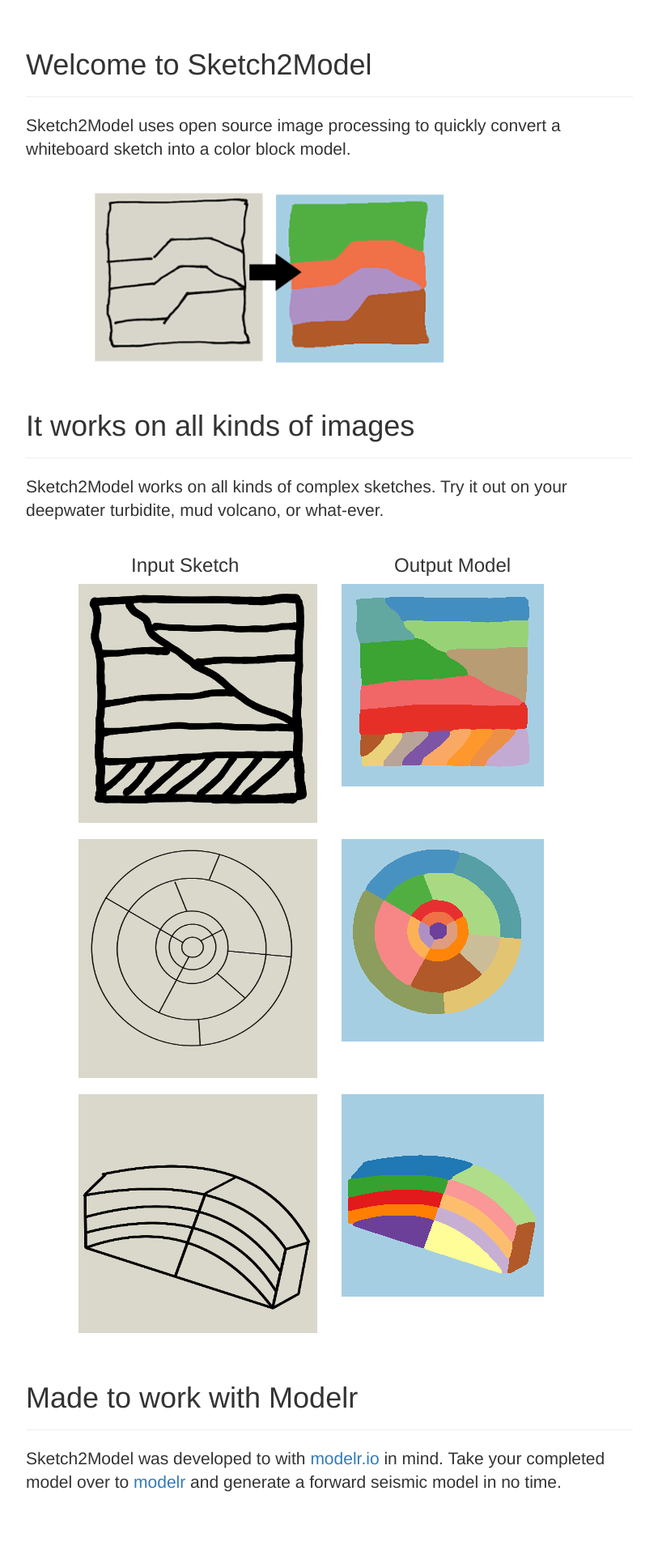
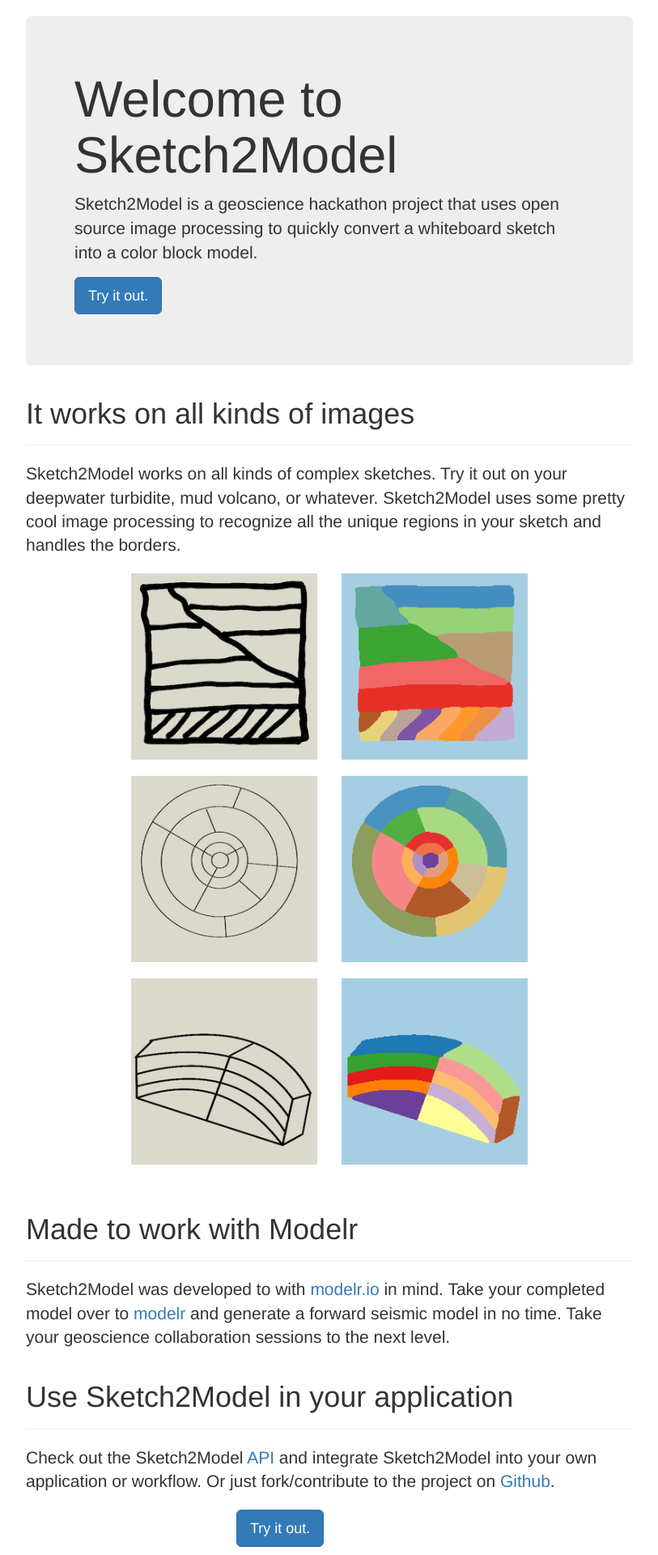
Before and after one commit to epsalt/sketch2model-web, a Flask app: page / in a window 1280 px wide. Shown: the part 52-1972 px from the top of the page at 81% size, without its empty margins (233-1046 px from the left). Before the commit the page ends 1894 px from the top, so only its background shows below. Run offline with Flask 2, Linux system fonts and the light colour scheme; some libraries are stand-ins or nearby versions.

Commit message:
More template content changes

```diff
--- a/sketch2model_web/templates/intro.html
+++ b/sketch2model_web/templates/intro.html
@@ -4,19 +4,14 @@
 <div class="row">
   <div class="col-sm-offset-2 col-sm-8">
 
-    <div class="page-header">
+    <div class="jumbotron">
       <h1>Welcome to Sketch2Model</h1>
-    </div>
-
-    <p class="lead">
-      Sketch2Model uses open source image processing to quickly
-      convert a whiteboard sketch into a color block model.
-    </p>
-
-    <div class="row">
-      <div class="col-sm-offset-1 col-sm-10">
-        <img src="/static/intro1.png" class="img-responsive" alt="sketch2model">
-      </div>
+      <p>
+      Sketch2Model is a geoscience hackathon project that uses open
+      source image processing to quickly convert a whiteboard sketch
+      into a color block model.
+      </p>
+      <p><a class="btn btn-primary btn-lg" href="/app" role="button">Try it out.</a></p>
     </div>
 
     <div class="page-header">
@@ -26,26 +21,20 @@
     <div class="row">
       <div class="col-sm-12">
         <p class="lead">
-          Sketch2Model works on all kinds of complex sketches. Try it out
-          on your deepwater turbidite, mud volcano, or what-ever.
+          Sketch2Model works on all kinds of complex sketches. Try it
+          out on your deepwater turbidite, mud volcano, or
+          whatever. Sketch2Model uses some pretty cool image
+          processing to recognize all the unique regions in your
+          sketch and handles the borders.
         </p>
       </div>
     </div>
 
     <div class="row">
-      <div class="col-sm-offset-2 col-sm-5">
-        <h3>Input Sketch</h3>
+      <div class="col-sm-offset-2 col-sm-4">
+        <img src="/static/intro2_sketch.png" class="img-responsive" alt="sketch2model" max-width="250">
       </div>
-      <div class="col-sm-5">
-        <h3>Output Model</h3>
-      </div>
-    </div>
-
-    <div class="row">
-      <div class="col-sm-offset-1 col-sm-5">
-        <img src="/static/intro2_sketch.png" class="img-responsive" alt="sketch2model">
-      </div>
-      <div class="col-sm-5">
+      <div class="col-sm-4">
         <img src="/static/intro2_model.png" class="img-responsive" alt="sketch2model">
       </div>
     </div>
@@ -53,10 +42,10 @@
     <br>
 
     <div class="row">
-      <div class="col-sm-offset-1 col-sm-5">
+      <div class="col-sm-offset-2 col-sm-4">
         <img src="/static/intro3_sketch.png" class="img-responsive" alt="sketch2model">
       </div>
-      <div class="col-sm-5">
+      <div class="col-sm-4">
         <img src="/static/intro3_model.png" class="img-responsive" alt="sketch2model">
       </div>
     </div>
@@ -64,10 +53,10 @@
     <br>
 
     <div class="row">
-      <div class="col-sm-offset-1 col-sm-5">
+      <div class="col-sm-offset-2 col-sm-4">
         <img src="/static/intro4_sketch.png" class="img-responsive" alt="sketch2model">
       </div>
-      <div class="col-sm-5">
+      <div class="col-sm-4">
         <img src="/static/intro4_model.png" class="img-responsive" alt="sketch2model">
       </div>
     </div>
@@ -83,8 +72,28 @@
       <a href="https://www.modelr.io">modelr.io</a> in mind. Take your
       completed model over
       to <a href="https://www.modelr.io">modelr</a> and generate a
-      forward seismic model in no time.
+      forward seismic model in no time. Take your geoscience
+      collaboration sessions to the next level.
     </p>
+
+    <div class="page-header">
+      <h1>Use Sketch2Model in your application</h1>
+    </div>
+
+    <p class="lead">
+      Check out the Sketch2Model <a href="/api_reference">API</a> and
+      integrate Sketch2Model into your own application or workflow. Or
+      just fork/contribute to the project on
+      <a href="https://github.com/mycarta/sketch2model">Github</a>.
+    </p>
+
+
+    <div class="row">
+      <div class="col-sm-offset-4 col-sm-1">
+        <p><a class="btn btn-primary btn-lg" href="/app" role="button">Try it out.</a></p>
+      </div>
+    </div>
+
   </div>
 </div>
 {% endblock %}
```
Also changed, not shown: sketch2model_web/templates/about.html (+8 -3 lines), sketch2model_web/templates/app.html (+8 -18 lines), sketch2model_web/static/intro2_sketch.png, sketch2model_web/static/intro3_sketch.png, sketch2model_web/static/intro4_sketch.png.
